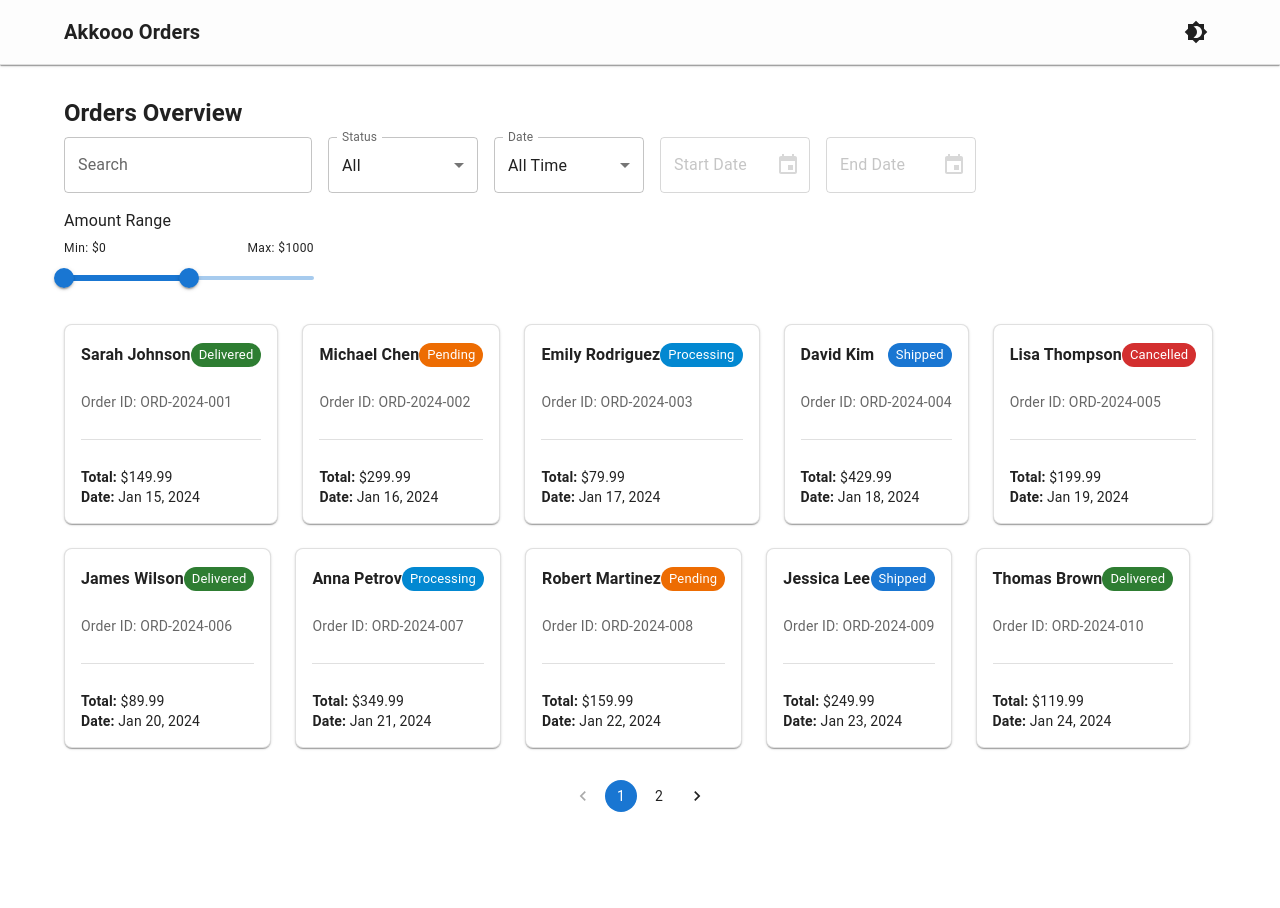
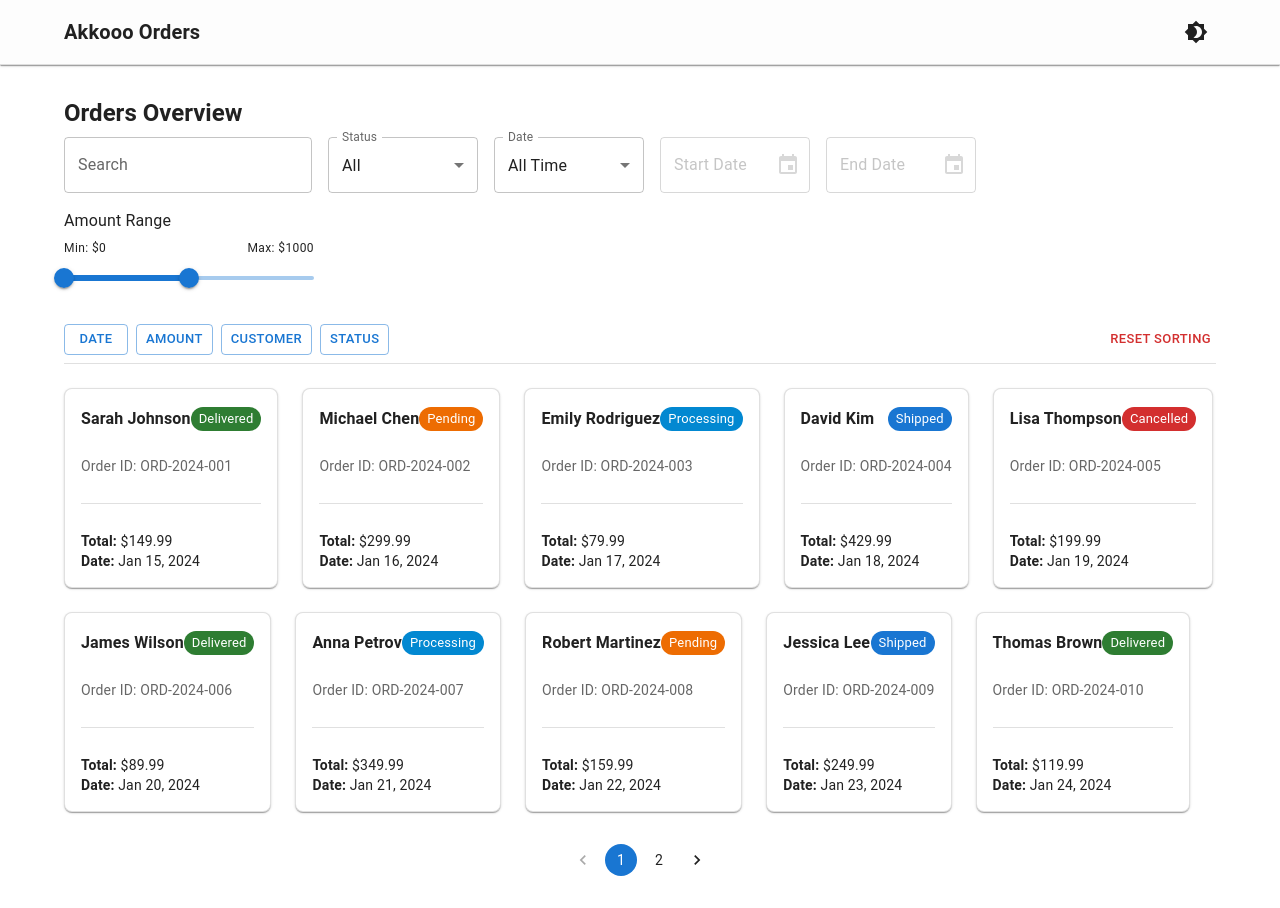
Before and after one commit to Mhamad-Raad/Order-Management-Akkoo-Challenge, a React (Vite) app: page / in a window 1280 px wide. Before the commit the page ends 844 px from the top, so only its background shows below. Built offline with nearby package versions, Linux system fonts and the light colour scheme.

Commit message:
add sorting to the app

```diff
--- a/src/components/Orders/OrdersList.tsx
+++ b/src/components/Orders/OrdersList.tsx
@@ -4,6 +4,7 @@ import ordersData from '../../data/mock-orders.json';
 import OrderCard from './OrderCard';
 import OrderModal from './OrderModal';
 import FilterPanel from '../FilterPanel';
+import SortBar from '../SortBar';
 import { type Order } from '../../store/OrderSlices/orderTypes';
 import dayjs, { Dayjs } from 'dayjs';
 
@@ -21,6 +22,9 @@ const OrdersList = () => {
   const [amountRange, setAmountRange] = useState<number[]>([0, 1000]);
   const [customStartDate, setCustomStartDate] = useState<Dayjs | null>(null);
   const [customEndDate, setCustomEndDate] = useState<Dayjs | null>(null);
+
+  const [sortBy, setSortBy] = useState('');
+  const [sortDirection, setSortDirection] = useState<'asc' | 'desc'>('asc');
 
   const [selectedOrder, setSelectedOrder] = useState<Order | null>(null);
   const [open, setOpen] = useState(false);
@@ -48,6 +52,20 @@ const OrdersList = () => {
     setCustomEndDate(null);
   };
 
+  const handleSortChange = (key: string) => {
+    if (sortBy === key) {
+      setSortDirection(sortDirection === 'asc' ? 'desc' : 'asc');
+    } else {
+      setSortBy(key);
+      setSortDirection('asc');
+    }
+  };
+
+  const resetSorting = () => {
+    setSortBy('');
+    setSortDirection('asc');
+  };
+
   const matchesDateRange = (date: string): boolean => {
     const orderDate = dayjs(date);
     const now = dayjs();
@@ -69,7 +87,8 @@ const OrdersList = () => {
   };
 
   const filterOrders = () => {
-    return allOrders.filter((order) => {
+    return allOrders
+      .filter((order) => {
         const matchStatus = status === 'all' || order.status === status;
         const matchSearch =
           order.customerName.toLowerCase().includes(searchTerm.toLowerCase()) ||
@@ -80,6 +99,35 @@ const OrdersList = () => {
           order.total >= amountRange[0] && order.total <= amountRange[1];
 
         return matchStatus && matchSearch && matchDate && matchAmount;
+      })
+      .sort((a, b) => {
+        if (!sortBy) return 0;
+
+        let valA: string | number = '';
+        let valB: string | number = '';
+
+        switch (sortBy) {
+          case 'date':
+            valA = new Date(a.orderDate).getTime();
+            valB = new Date(b.orderDate).getTime();
+            break;
+          case 'amount':
+            valA = a.total;
+            valB = b.total;
+            break;
+          case 'customer':
+            valA = a.customerName.toLowerCase();
+            valB = b.customerName.toLowerCase();
+            break;
+          case 'status':
+            valA = a.status;
+            valB = b.status;
+            break;
+        }
+
+        if (valA < valB) return sortDirection === 'asc' ? -1 : 1;
+        if (valA > valB) return sortDirection === 'asc' ? 1 : -1;
+        return 0;
       });
   };
 
@@ -94,6 +142,8 @@ const OrdersList = () => {
     amountRange,
     customStartDate,
     customEndDate,
+    sortBy,
+    sortDirection,
   ]);
 
   useEffect(() => {
@@ -119,6 +169,13 @@ const OrdersList = () => {
         customEndDate={customEndDate}
         onStartDateChange={setCustomStartDate}
         onEndDateChange={setCustomEndDate}
+      />
+
+      <SortBar
+        sortBy={sortBy}
+        sortDirection={sortDirection}
+        onSortChange={handleSortChange}
+        onResetSort={resetSorting}
       />
 
       {filteredOrders.length > 0 ? (
--- /dev/null
+++ b/src/components/SortBar.tsx
@@ -0,0 +1,65 @@
+import { Box, Button } from '@mui/material';
+
+interface Props {
+  sortBy: string;
+  sortDirection: 'asc' | 'desc';
+  onSortChange: (key: string) => void;
+  onResetSort: () => void;
+}
+
+const SortOptions = ['date', 'amount', 'customer', 'status'];
+
+const SortBar = ({
+  sortBy,
+  sortDirection,
+  onSortChange,
+  onResetSort,
+}: Props) => {
+  const getLabel = (key: string) => {
+    switch (key) {
+      case 'date':
+        return 'Date';
+      case 'amount':
+        return 'Amount';
+      case 'customer':
+        return 'Customer';
+      case 'status':
+        return 'Status';
+      default:
+        return key;
+    }
+  };
+
+  return (
+    <Box
+      display='flex'
+      gap={2}
+      alignItems='center'
+      justifyContent='space-between'
+      borderBottom='1px solid'
+      borderColor='divider'
+      mb={3}
+      pb={1}
+    >
+      <Box display='flex' gap={1}>
+        {SortOptions.map((key) => (
+          <Button
+            key={key}
+            variant={sortBy === key ? 'contained' : 'outlined'}
+            size='small'
+            onClick={() => onSortChange(key)}
+          >
+            {getLabel(key)}
+            {sortBy === key ? (sortDirection === 'asc' ? ' ↑' : ' ↓') : ''}
+          </Button>
+        ))}
+      </Box>
+
+      <Button onClick={onResetSort} size='small' color='error'>
+        Reset Sorting
+      </Button>
+    </Box>
+  );
+};
+
+export default SortBar;
```
Lines whose indentation alone changed are shown as unchanged.
